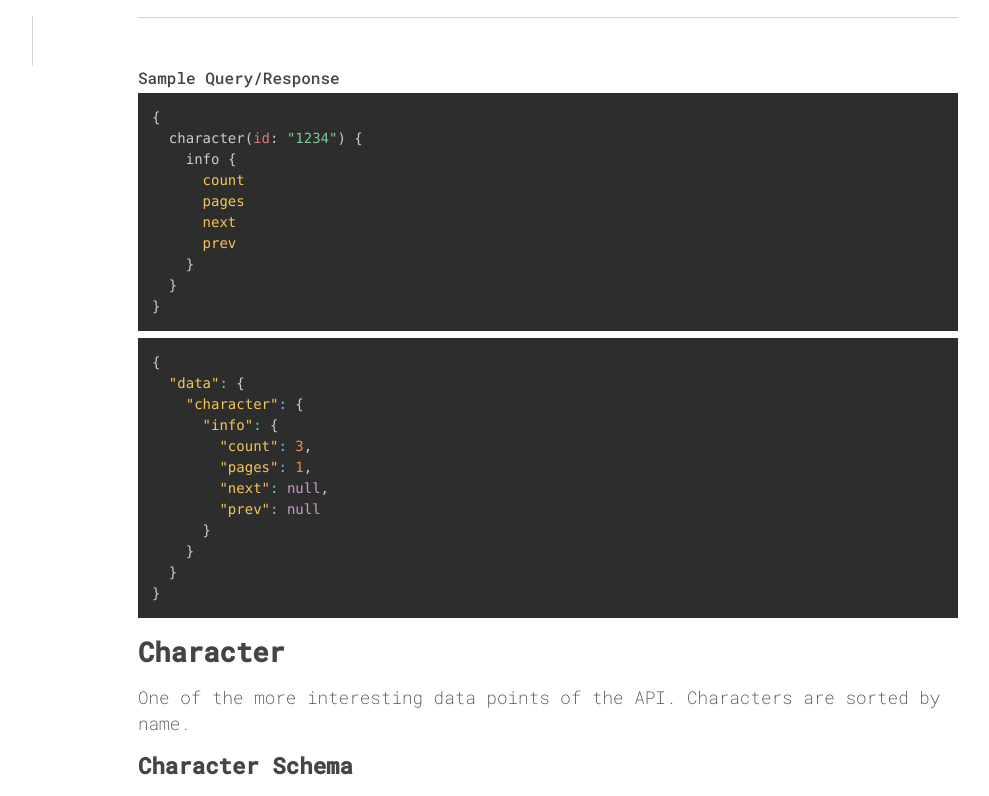
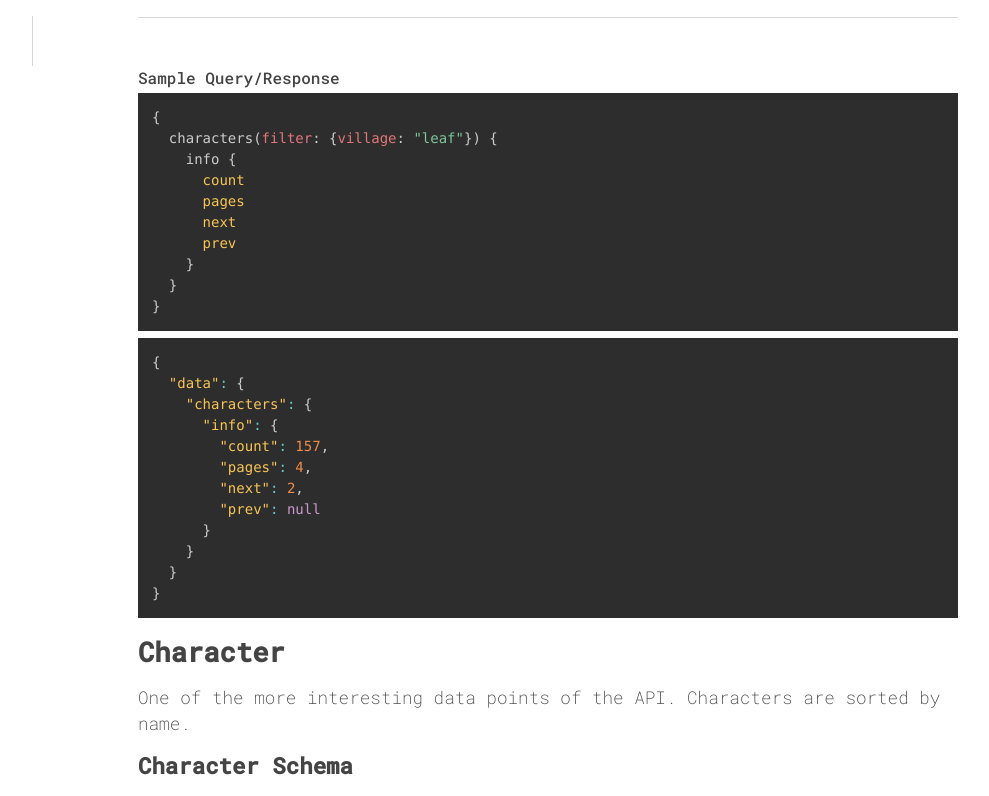
Before and after one commit to bautistaaa/narutoQL, a Next.js app in the folder src/client/: page /docs in a window 1280 px wide. Shown: the part 784-1580 px from the top of the page, without its empty margins (217-1206 px from the left). Built offline with nearby package versions, Linux system fonts and the light colour scheme.

Commit message:
docs: Update examples to use real data

```diff
--- a/src/client/components/documentation/CharacterSingle.tsx
+++ b/src/client/components/documentation/CharacterSingle.tsx
@@ -2,7 +2,7 @@ import { FC } from 'react';
 import CodeSnippet from '../CodeSnippet';
 
 const code = `{
-  character(id: "1234") {
+  character(id: "61bd1dbc918f12c17b9c6483") {
     name
     avatarSrc
     description
--- a/src/client/components/documentation/ClanSingle.tsx
+++ b/src/client/components/documentation/ClanSingle.tsx
@@ -2,7 +2,7 @@ import { FC } from 'react';
 import CodeSnippet from '../CodeSnippet';
 
 const code = `{
-  clan(id: "5f9fa4177f9c8a2e250e0135") {
+  clan(id: "61bd1dbc918f12c17b9c646e") {
     avatarSrc
     description
     name
--- a/src/client/components/documentation/PaginationSnippet.tsx
+++ b/src/client/components/documentation/PaginationSnippet.tsx
@@ -2,7 +2,7 @@ import { FC } from 'react';
 import CodeSnippet from '../CodeSnippet';
 
 const code = `{
-  character(id: "1234") {
+  characters(filter: {village: "leaf"}) {
     info {
       count
       pages
@@ -13,17 +13,16 @@ const code = `{
 }`;
 const json = `{
   "data": {
-    "character": {
+    "characters": {
       "info": {
-        "count": 3,
-        "pages": 1,
-        "next": null,
+        "count": 157,
+        "pages": 4,
+        "next": 2,
         "prev": null
       }
     }
   }
-}
-`;
+}`;
 const PaginationSnippet: FC = () => {
   return (
     <>
--- a/src/client/components/documentation/VillageSingle.tsx
+++ b/src/client/components/documentation/VillageSingle.tsx
@@ -2,7 +2,7 @@ import { FC } from 'react';
 import CodeSnippet from '../CodeSnippet';
 
 const code = `{
-  village(id: "5f9fa4177f9c8a2e250e0124") {
+  village(id: "61bd1dbc918f12c17b9c6460") {
     _id
     name
   }
@@ -10,8 +10,8 @@ const code = `{
 const json = `{
   "data": {
     "village": {
-      "_id": "5f9fa4177f9c8a2e250e0124",
-      "name": "leaf village"
+      "_id": "61bd1dbc918f12c17b9c6460",
+      "name": "cloud village"
     }
   }
 }
```
